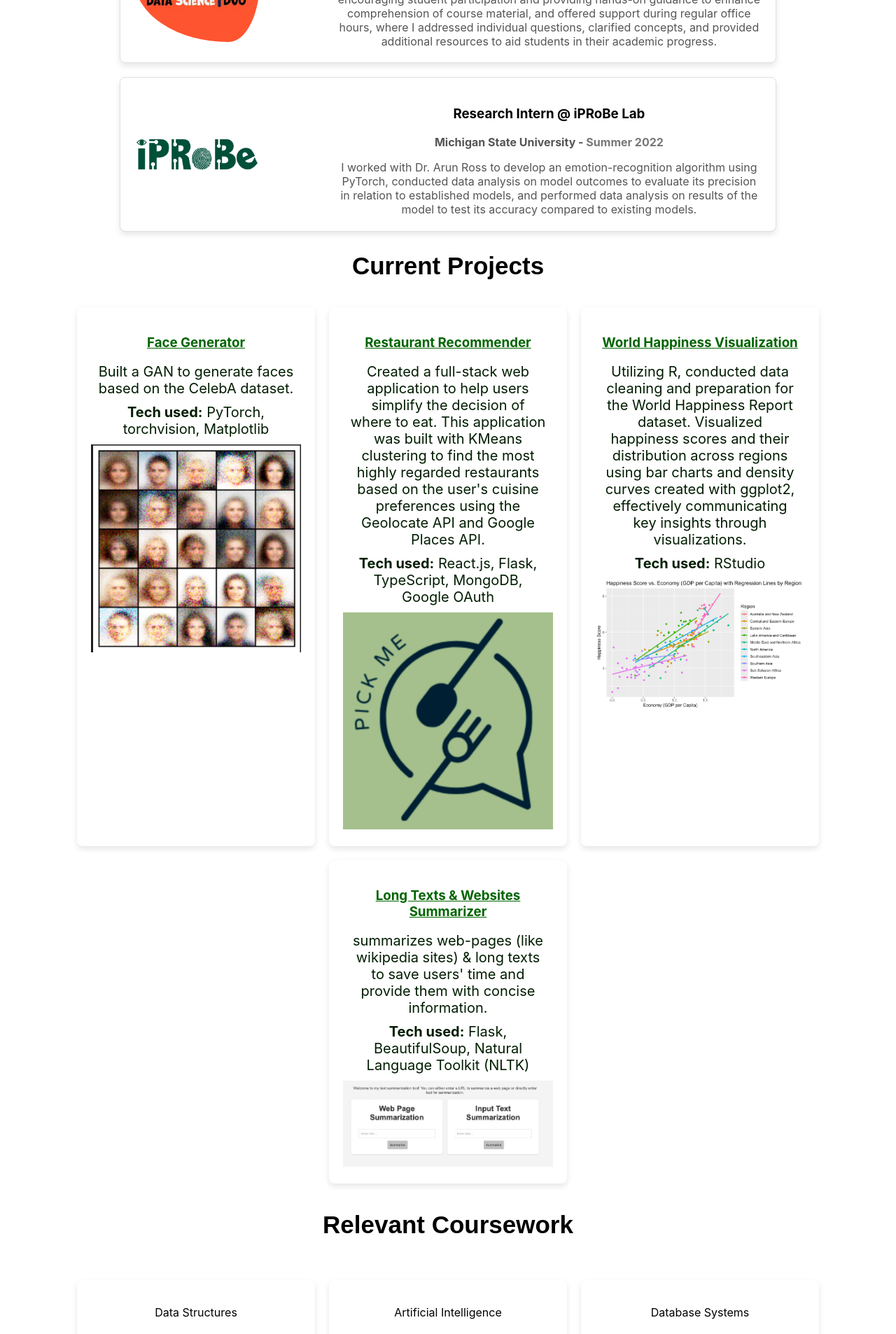
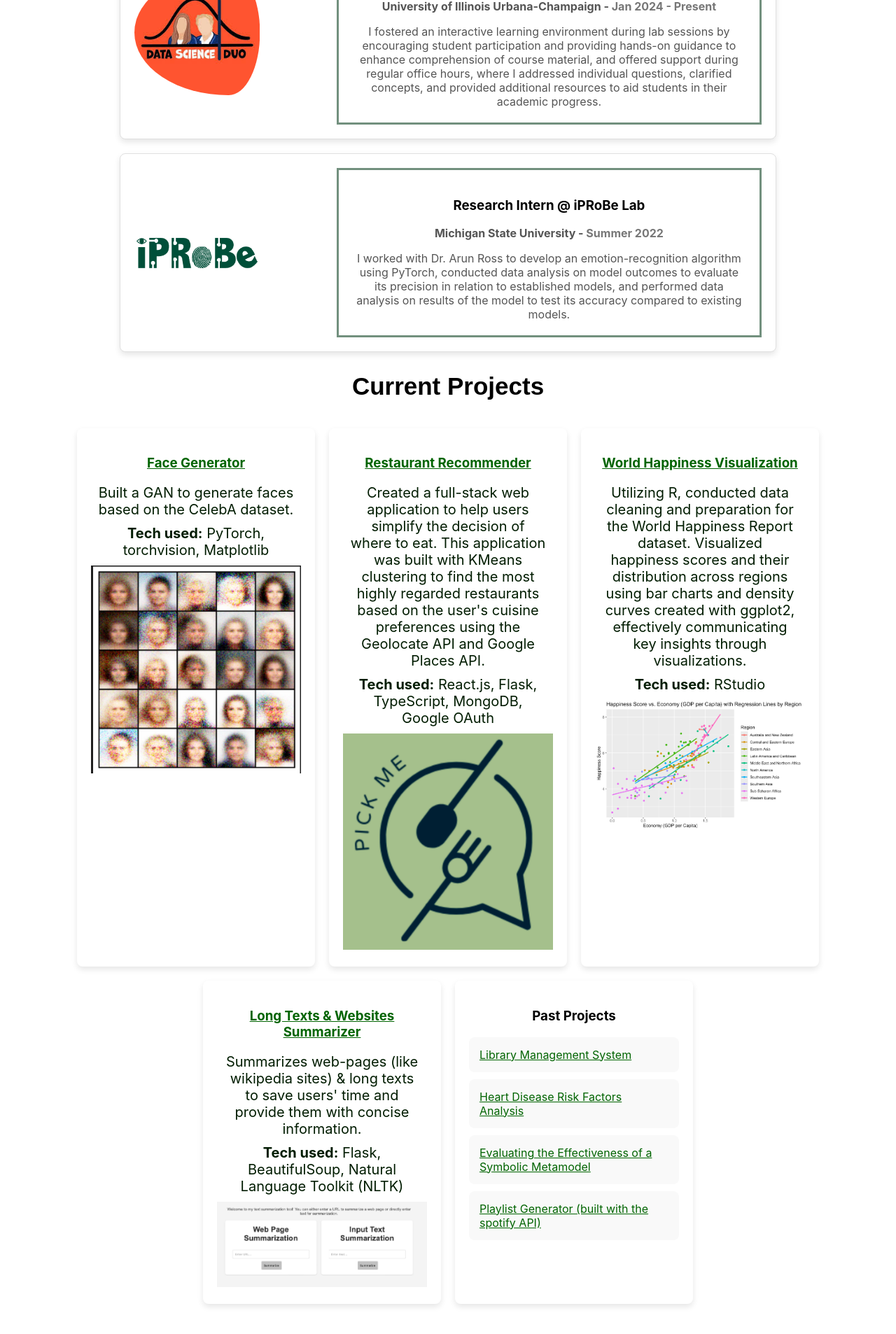
Before and after one commit to ssundr/ssundr.github.io, a React (Create React App) app in the folder portfolio/: page / in a window 1280 px wide. Shown: the part 1500-3406 px from the top of the page at 70% size. Built offline with nearby package versions, Linux system fonts and the light colour scheme; a web font is replaced by a local one.

Commit message:
past projects

```diff
--- a/portfolio/src/App.css
+++ b/portfolio/src/App.css
@@ -11,6 +11,10 @@
   .App-logo {
     animation: App-logo-spin infinite 20s linear;
   }
+}
+
+h5 {
+  font-size: 40px;
 }
 
 .App-header {
@@ -161,6 +165,10 @@ h2 {
   color: #777;
 }
 
+.experience-text {
+  border: 3px solid #72907e;
+  padding: 20px;
+}
 /* coursework section */
 
 .section ul {
--- a/portfolio/src/App.js
+++ b/portfolio/src/App.js
@@ -49,12 +49,11 @@ import summarizer from "./images/summarizer.png";
 import generatedFaces from "./images/generated-faces.png";
 
 // resume
-import resume from "./files/sneha_resume.pdf"
+import resume from "./files/sneha_resume.pdf";
 
 // add download button for research paper here
 
 function App() {
-
   const techStack = [
     {
       name: "JavaScript",
@@ -157,21 +156,24 @@ function App() {
       title: "Software Engineering Intern",
       company: "Arrcus, Inc",
       date: "Summer 2024",
-      description: "I utilized Python libraries such as pexpect and paramiko to automate SSH connections to devices, parse error messages, and implemented multithreading for efficient parsing of JSON files to collect device information for numerous devices.",
+      description:
+        "I utilized Python libraries such as pexpect and paramiko to automate SSH connections to devices, parse error messages, and implemented multithreading for efficient parsing of JSON files to collect device information for numerous devices.",
       logo: companyLogoX,
     },
     {
       title: "Data Science Discovery Course Assistant",
       company: "University of Illinois Urbana-Champaign",
       date: "Jan 2024 - Present",
-      description: "I fostered an interactive learning environment during lab sessions by encouraging student participation and providing hands-on guidance to enhance comprehension of course material, and offered support during regular office hours, where I addressed individual questions, clarified concepts, and provided additional resources to aid students in their academic progress.",
+      description:
+        "I fostered an interactive learning environment during lab sessions by encouraging student participation and providing hands-on guidance to enhance comprehension of course material, and offered support during regular office hours, where I addressed individual questions, clarified concepts, and provided additional resources to aid students in their academic progress.",
       logo: companyLogoZ,
     },
     {
       title: "Research Intern @ iPRoBe Lab",
       company: "Michigan State University",
       date: "Summer 2022",
-      description: "I worked with Dr. Arun Ross to develop an emotion-recognition algorithm using PyTorch, conducted data analysis on model outcomes to evaluate its precision in relation to established models, and performed data analysis on results of the model to test its accuracy compared to existing models.",
+      description:
+        "I worked with Dr. Arun Ross to develop an emotion-recognition algorithm using PyTorch, conducted data analysis on model outcomes to evaluate its precision in relation to established models, and performed data analysis on results of the model to test its accuracy compared to existing models.",
       logo: companyLogoY,
     },
   ];
@@ -216,10 +218,29 @@ function App() {
     {
       title: "Long Texts & Websites Summarizer",
       description:
-        "summarizes web-pages (like wikipedia sites) & long texts to save users' time and provide them with concise information.",
+        "Summarizes web-pages (like wikipedia sites) & long texts to save users' time and provide them with concise information.",
       techUsed: ["Flask", "BeautifulSoup", "Natural Language Toolkit (NLTK)"],
       link: "https://github.com/snehasund/summarizer",
       image: summarizer,
+    },
+  ];
+
+  const pastProjects = [
+    {
+      name: "Library Management System",
+      link: "https://github.com/snehasund/library-management-system",
+    },
+    {
+      name: "Heart Disease Risk Factors Analysis",
+      link: "https://github.com/snehasund/heart-disease-analysis",
+    },
+    {
+      name: "Evaluating the Effectiveness of a Symbolic Metamodel",
+      link: "https://terra-docs.s3.us-east-2.amazonaws.com/IJHSR/Articles/volume5-issue2/IJHSR_2023_52_p116.pdf",
+    },
+    {
+      name: "Playlist Generator (built with the spotify API)",
+      link: "https://github.com/snehasund/spotify-api-fun",
     },
   ];
 
@@ -372,10 +393,15 @@ function App() {
               Solutions Engineering Team.
             </p>
             <p>
-              I'm constantly working on new projects and playing around with new tech so be sure to check back soon for some new updates.
+              I'm constantly working on new projects and playing around with new
+              tech so be sure to check back soon for some new updates.
             </p>
-            <button class="button-class"><a class="resume-button" href={resume} download>Download My Resume</a></button>
-            </div>
+            <button class="button-class">
+              <a class="resume-button" href={resume} download>
+                Download My Resume
+              </a>
+            </button>
+          </div>
         </div>
       </header>
 
@@ -407,7 +433,7 @@ function App() {
               alt={`${experience.company} Logo`}
               className="logo"
             />
-            <div>
+            <div class="experience-text">
               <h3>{experience.title}</h3>
               <p className="company">
                 {experience.company} -{" "}
@@ -448,6 +474,27 @@ function App() {
               />
             </div>
           ))}
+
+          {/* New card for past projects */}
+          <div className="project-card">
+            <div className="card-content">
+              <h3>Past Projects</h3>
+              <ul>
+                {pastProjects.map((project, index) => (
+                  <li key={index}>
+                    <a
+                      href={project.link}
+                      target="_blank"
+                      rel="noopener noreferrer"
+                      style={{ color: "darkgreen" }}
+                    >
+                      {project.name}
+                    </a>
+                  </li>
+                ))}
+              </ul>
+            </div>
+          </div>
         </div>
       </section>
 
@@ -471,13 +518,21 @@ function App() {
       <footer className="App-footer">
         <p>Connect with me!</p>
         <div className="social-icons">
-          <a href="https://www.linkedin.com/in/sneha-sundar26" target="_blank" rel="noopener noreferrer">
+          <a
+            href="https://www.linkedin.com/in/sneha-sundar26"
+            target="_blank"
+            rel="noopener noreferrer"
+          >
             <i className="fab fa-linkedin black-icon larger-icon"></i>
           </a>
           <a href="mailto:snehas9@illinois.edu">
             <i className="far fa-envelope black-icon larger-icon"></i>
           </a>
-          <a href="https://github.com/snehasund" target="_blank" rel="noopener noreferrer">
+          <a
+            href="https://github.com/snehasund"
+            target="_blank"
+            rel="noopener noreferrer"
+          >
             <i className="fab fa-github black-icon larger-icon"></i>
           </a>
         </div>
```
